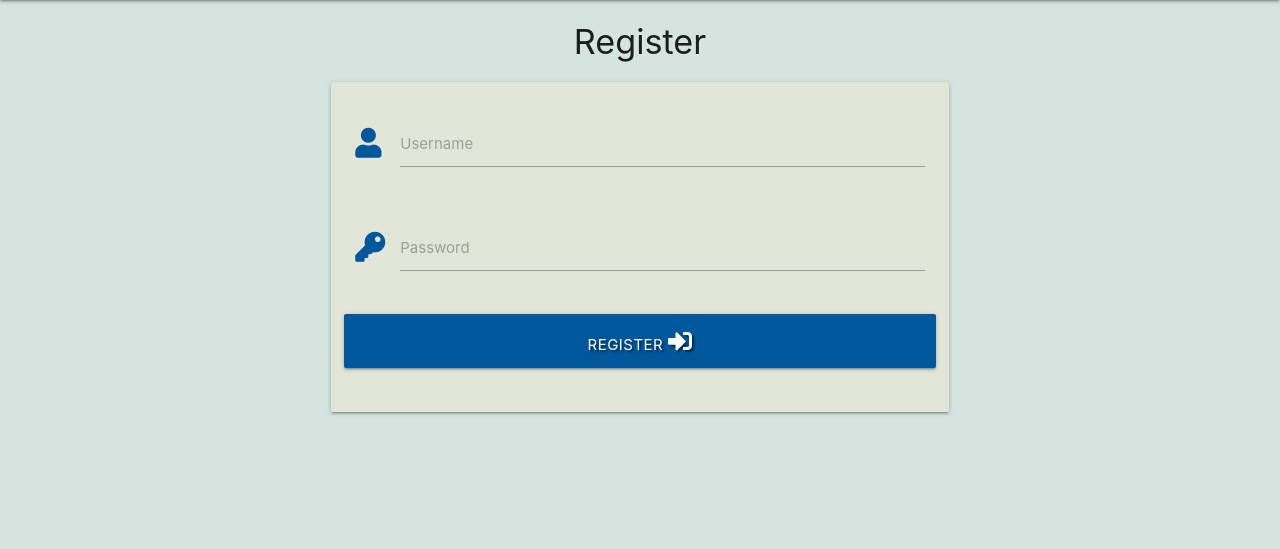
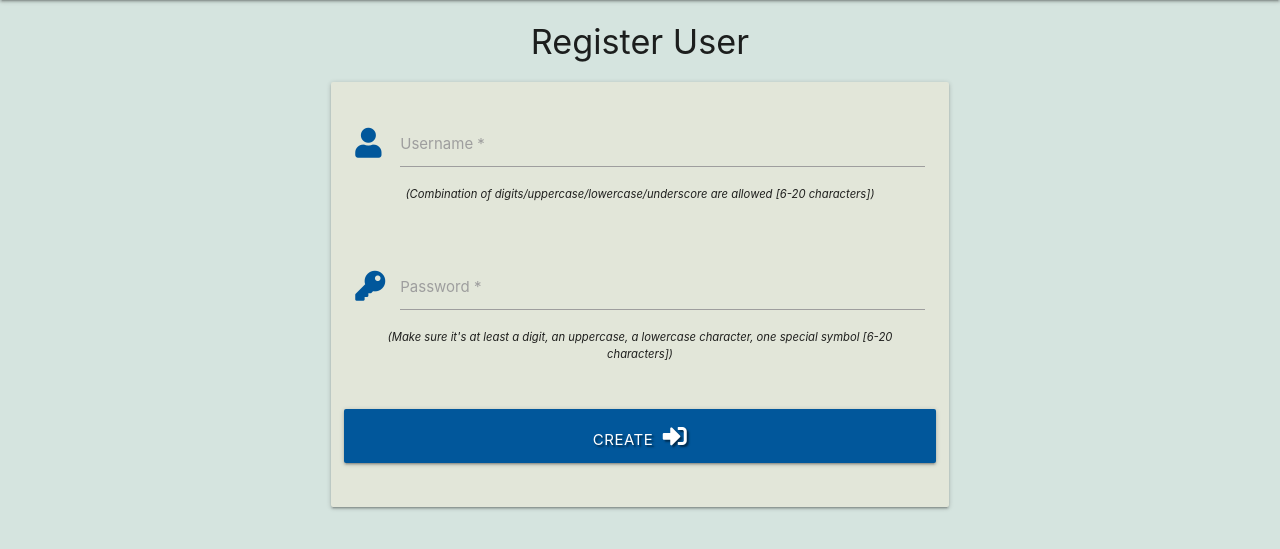
Before and after one commit to josygeorge/flask-mini-project-task-manager, a Flask app: page /register in a window 1280 px wide. Shown: the part 64-613 px from the top of the page. Run offline with Flask 2, Linux system fonts and the light colour scheme; some libraries are stand-ins or nearby versions.

Commit message:
User Registration

```diff
--- a/app.py
+++ b/app.py
@@ -13,7 +13,7 @@ app = Flask(__name__)
 # Setting environment variables
 app.config["MONGO_DATABASE"] = os.environ.get("MONGO_DATABASE")
 app.config["MONGO_URI"] = os.environ.get("MONGO_URI")
-app.SECRET_KEY = os.environ.get("SECRET_KEY")
+app.secret_key = os.environ.get("SECRET_KEY")
 # instance of mongo
 mongo = PyMongo(app)
 
@@ -27,9 +27,27 @@ def get_tasks():
 
 
 # Register
-@app.route('/register', methods=['GET','POST'])
+@app.route('/register', methods=['GET', 'POST'])
 def register():
+    if request.method == 'POST':
+        # check if the POST user exists in DB
+        user_exists = mongo.db.users.find_one(
+            {'username': request.form.get('username').lower()})
+        if user_exists:
+            print('User exists')
+            flash("User already exists")
+            return redirect(url_for('register'))
+        register = {
+            'username': request.form.get('username'),
+            'password': generate_password_hash(request.form.get('password'))
+        }
+        mongo.db.users.insert_one(register)
+        # put the new user into 'session' cookie
+        session["user"] = request.form.get("username").lower()
+        print('User Created!')
+        flash("User Created!")
     return render_template('register.html')
+
 
 if __name__ == "__main__":
     app.run(host=os.environ.get("IP"),
--- a/static/css/style.css
+++ b/static/css/style.css
@@ -7,3 +7,7 @@ body {
 .register .card-panel{
     background-color: rgb(226, 230, 217);;
 }
+.register .footnote {
+    font-style: italic;
+    font-size: 0.75rem;
+}
--- a/templates/register.html
+++ b/templates/register.html
@@ -1,6 +1,6 @@
 {% extends 'base.html' %}
 {% block body_content %}
-<h4 class="center-align">Register</h4>
+<h4 class="center-align">Register User</h4>
 <div class="row register">
     <form class="col s12 m6 offset-m3" method="POST" action="{{url_for('register')}}">
         <div class="card-panel">
@@ -8,22 +8,29 @@
             <div class="row">
                 <div class="input-field col s12">
                     <i class="fas fa-user prefix light-blue-text text-darken-4"></i>
-                    <input id="username" name="username" type="text" class="validate">
-                    <label for="username">Username</label>
+                    <input id="username" name="username" type="text"
+                        minlength="6" maxlength="20"
+                        pattern="^[a-zA-Z0-9_]{6,20}$" class="validate" required>
+                    <label for="username">Username *</label>
+                    <p class="center-align footnote">(Combination of digits/uppercase/lowercase/underscore are allowed [6-20 characters])</p>
                 </div>
             </div>
             <!-- password -->
             <div class="row">
                 <div class="input-field col s12">
                     <i class="fas fa-key prefix light-blue-text text-darken-4"></i>
-                    <input id="password" name="password" type="password" class="validate">
-                    <label for="password">Password</label>
+                    <input id="password" name="password" type="password"
+                        minlength="6" maxlength="20"
+                        pattern="^(?=.*[a-z])(?=.*[A-Z])(?=.*\d)(?=.*[@$!%*#?&])[A-Za-z\d@$!#%*?&]{6,20}$"
+                        class="validate" required>
+                    <label for="password">Password *</label>
+                    <p class="center-align footnote">(Make sure it's at least a digit, an uppercase, a lowercase character, one special symbol [6-20 characters])</p>
                 </div>
             </div>
             <!-- register -->
             <div class="row">
                 <button class="col s12 btn-large light-blue darken-4 text-shadow">
-                    Register <i class="fas fa-sign-in-alt"></i>
+                    Create &nbsp;<i class="fas fa-sign-in-alt"></i>
                 </button>
             </div>
         </div>
```
